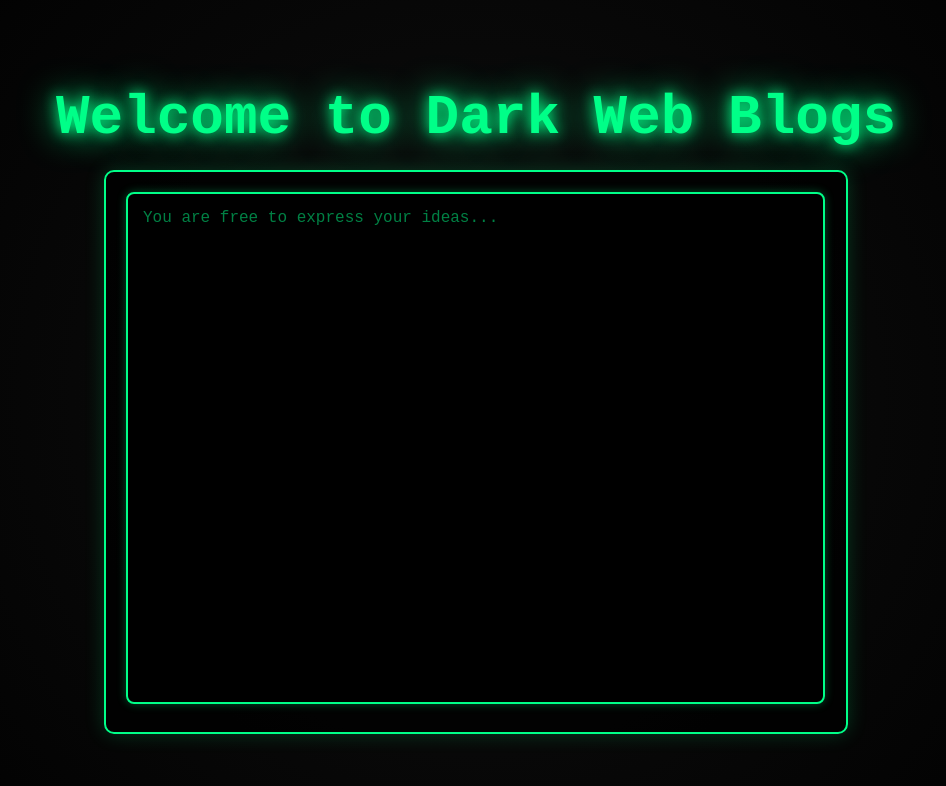
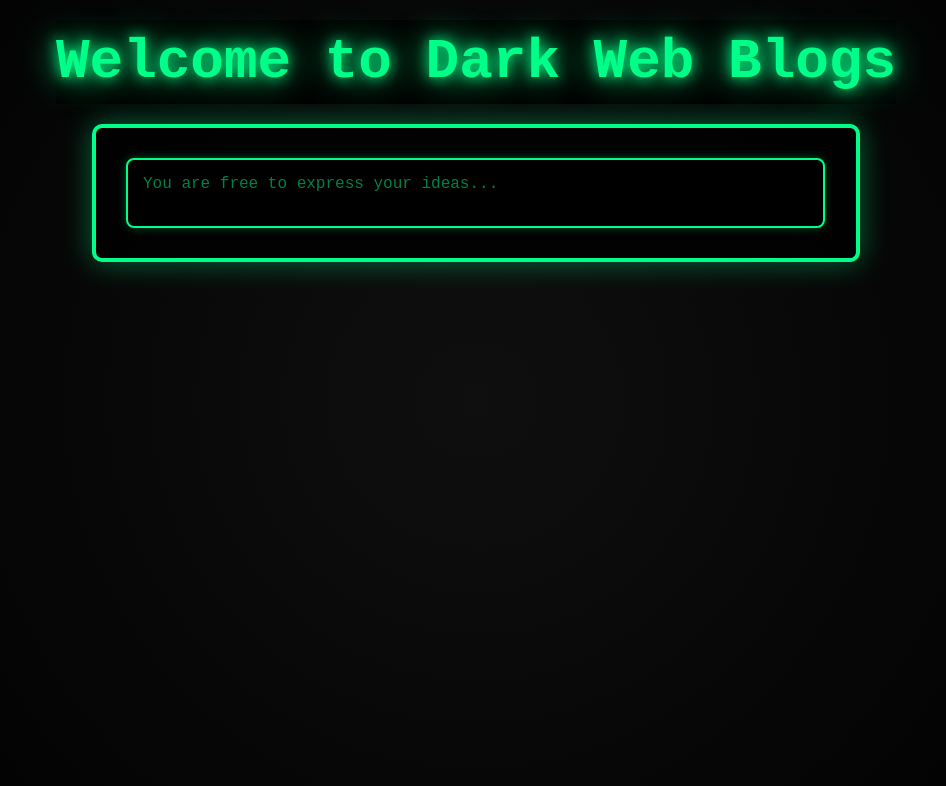
Before and after one commit to misbah-ullah01/Dark-blog, a plain HTML site: page index.html in a window 1280 px wide. Shown: the whole page, without its empty margins (164-1110 px from the left). Drawn offline with Linux system fonts and the light colour scheme.

Commit message:
Update style.css
CSS changes 2

```diff
--- a/style.css
+++ b/style.css
@@ -1,3 +1,4 @@
+/* Body styling to allow scrolling */
 body {
     margin: 0;
     padding: 0;
@@ -7,18 +8,33 @@ body {
     display: flex;
     flex-direction: column;
     align-items: center;
-    justify-content: center;
-    height: 100vh;
-    overflow: hidden;
+    min-height: 100vh;
+    /* Ensure the body height adapts to content */
+    overflow-y: auto;
+    /* Allow vertical scrolling */
+    overflow-x: hidden;
+    /* Prevent horizontal scrolling */
 }
 
+/* Adjust h1 position */
 h1 {
     font-size: 3.5rem;
-    margin: 20px 0;
+    margin: 20px auto;
     color: #00ff88;
     text-shadow: 0 0 15px #00ff88, 0 0 30px #00ff88;
     animation: hacking-glow 2s infinite alternate;
+    text-align: center;
+    position: sticky;
+    /* Keeps the heading visible when scrolling */
+    top: 0;
+    /* Sticks to the top of the viewport */
+    background: rgba(0, 0, 0, 0.9);
+    /* Optional: Adds a background to the heading for better contrast */
+    padding: 10px 0;
+    z-index: 100;
+    /* Ensures heading is on top */
 }
+
 
 @keyframes hacking-glow {
     from {
@@ -33,16 +49,19 @@ h1 {
 .container {
     width: 90%;
     max-width: 700px;
-    height: 65vh;
     background: rgba(0, 0, 0, 0.8);
-    border: 2px solid #00ff88;
+    border: 4px solid #00ff88;
+    /* Increased border thickness */
     border-radius: 10px;
-    box-shadow: 0 0 20px rgba(0, 255, 136, 0.2);
-    padding: 20px;
+    box-shadow: 0 0 30px rgba(0, 255, 136, 0.4);
+    /* Enhanced shadow for better emphasis */
+    padding: 30px;
+    /* Added more padding to give the text some breathing room */
     display: flex;
     flex-direction: column;
     justify-content: space-between;
 }
+
 
 textarea {
     width: 95%;
```
